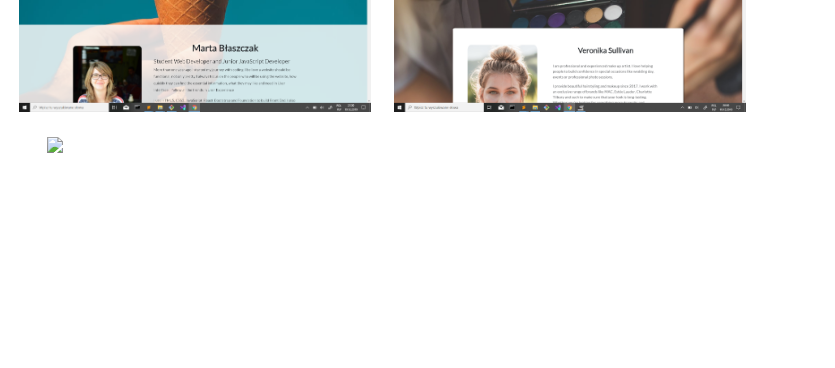
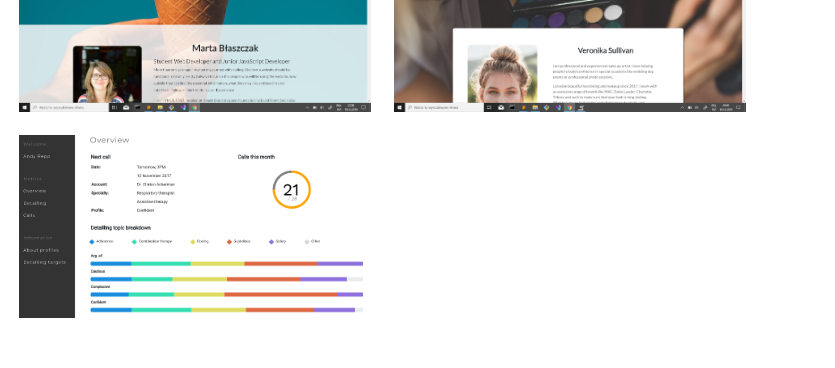
Before and after one commit to MaraBl/martablaszczak.github.io, a website: page index.html in a window 1280 px wide. Shown: the part 2180-2548 px from the top of the page, 445-1280 px from the left. Drawn offline with nearby package versions, Linux system fonts and the light colour scheme.

Commit message:
Update img name

```diff
--- a/index.html
+++ b/index.html
@@ -209,7 +209,7 @@
 
           <article class="col-lg-4 isotopeItem" data-aos="fade-up" >
             <div class="portfolio-item">
-              <img src="images/portfolio/datavizaual.png" alt="print screen page with data vizualization" />
+              <img src="images/portfolio/datavizual.png" alt="print screen page with data vizualization" />
               <div class="portfolio-desc align-center">
                 <div class="folio-info">
                   <a href="https://marabl.github.io/data_vizual/" a target="_blank" class="fancybox">
```
